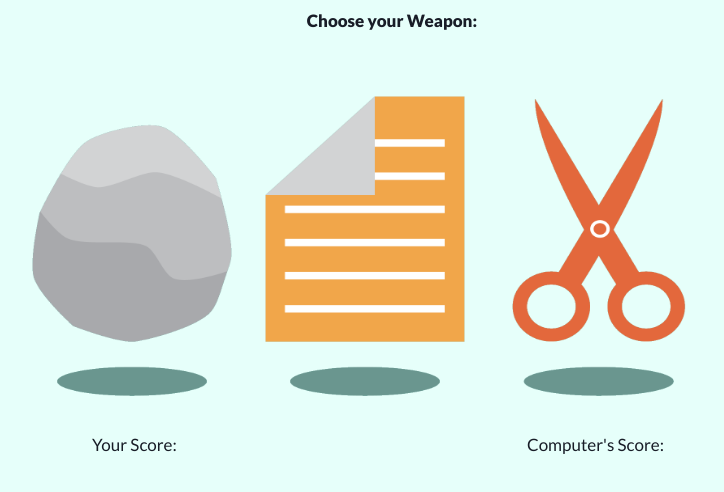
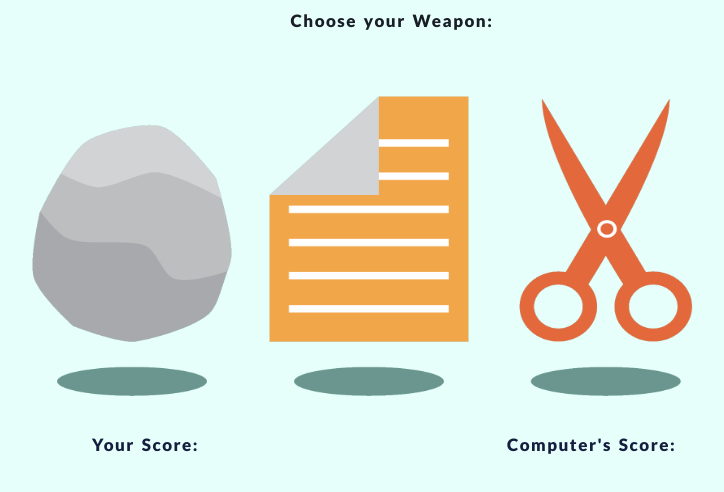
Before and after one commit to DhruviJariwala/Rock-Paper-Scissors, a plain HTML site: page index.html in a window 1280 px wide. Shown: the whole page, without its empty margins (248-972 px from the left). Drawn offline with Linux system fonts and the light colour scheme.

Commit message:
visual editing

```diff
--- a/index.html
+++ b/index.html
@@ -17,22 +17,10 @@
                     <div class="l-score">
                         Your Score: <span class="your-score"></span>
                     </div>
-                    <div class="l-result">
-
-                    </div>
-                    <div class="l-description">
-
-                    </div>
                 </div>
                 <div class="right-inner-display">
                     <div class="r-score">
                         Computer's Score: <span class="computer-score"></span>
-                    </div>
-                    <div class="r-result">
-
-                    </div>
-                    <div class="r-description">
-
                     </div>
                 </div>
             </div>
--- a/style.css
+++ b/style.css
@@ -4,6 +4,9 @@
     font-size: 17px;
     font-family: 'Lato', sans-serif;
     color: #181D27;
+    word-spacing: 2px;
+    font-weight: bold;
+    letter-spacing: 1.5px;
 }
 
 @keyframes shake {
@@ -63,7 +66,7 @@ button:hover{
     padding: 50px;
     padding-bottom: 0px;
     text-align: center;
-    font-weight: 500;
+    font-weight: 800;
 }
 
 .container{
@@ -94,8 +97,8 @@ button:hover{
 .l-score,
 .r-score{
     padding: 15px;;
-    color: #181D27;
-    width: 170px;
+    color: #151E3F;
+    width: 190px;
 }
 
 .play-again{
```
